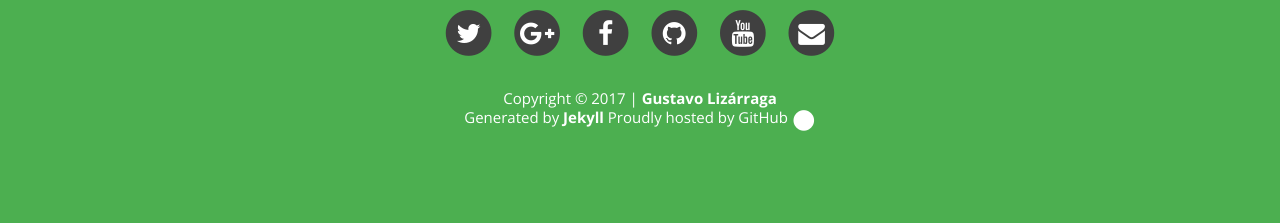
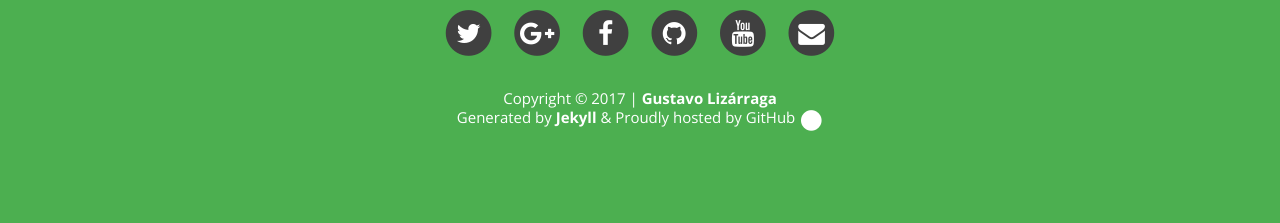
Before and after one commit to GDGAndroidBolivia/gdgandroidbolivia.github.io, a Jekyll site: the page built from index.html, in a window 1280 px wide. Shown: the part 966-1189 px from the top of the page. Built offline with Jekyll 4.4.1, drawn with Linux system fonts in a browser that asks for light colours; nearby versions of some CDN libraries; the list of posts is cut into pages by our own code.

Commit message:
Update footer.html

```diff
--- a/_includes/footer.html
+++ b/_includes/footer.html
@@ -71,8 +71,12 @@
                     <p class="copyright text-muted">
                         <h4 class="text-footer">Copyright &copy; {{ site.time | date: '%Y' }} |
                             <a href="http://www.miramicodigo.com" target="_blank" class="link-footer"><b>{{ site.copyright_name }}</b></a></br>Generated by
-                            <a href="https://jekyllrb.com/" target="_blank" class="link-footer"><b>Jekyll</b></a>
-                    Proudly hosted by GitHub
+                            <a href="https://jekyllrb.com/" target="_blank" class="link-footer">
+                                <b>Jekyll</b>
+                            </a>& Proudly hosted by
+                            <a href="https://github.com/" target="_blank" class="link-footer">
+                            GitHub
+                            </a>
                                 <span class="fa-stack btn-xs">
                                     <i class="fa fa-circle fa-stack-2x icon-resize-small"></i>
                                     <i class="fa fa-github fa-stack-1x fa-inverse"></i>
```
